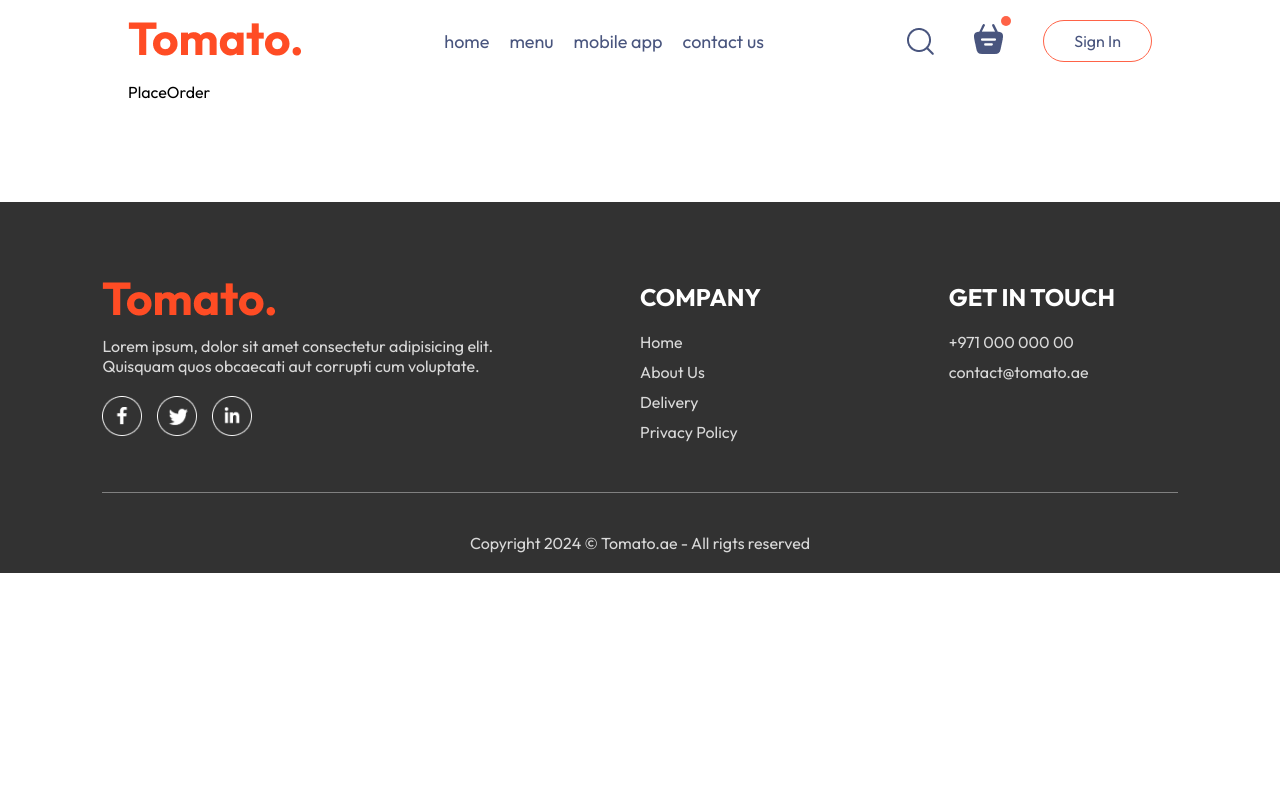
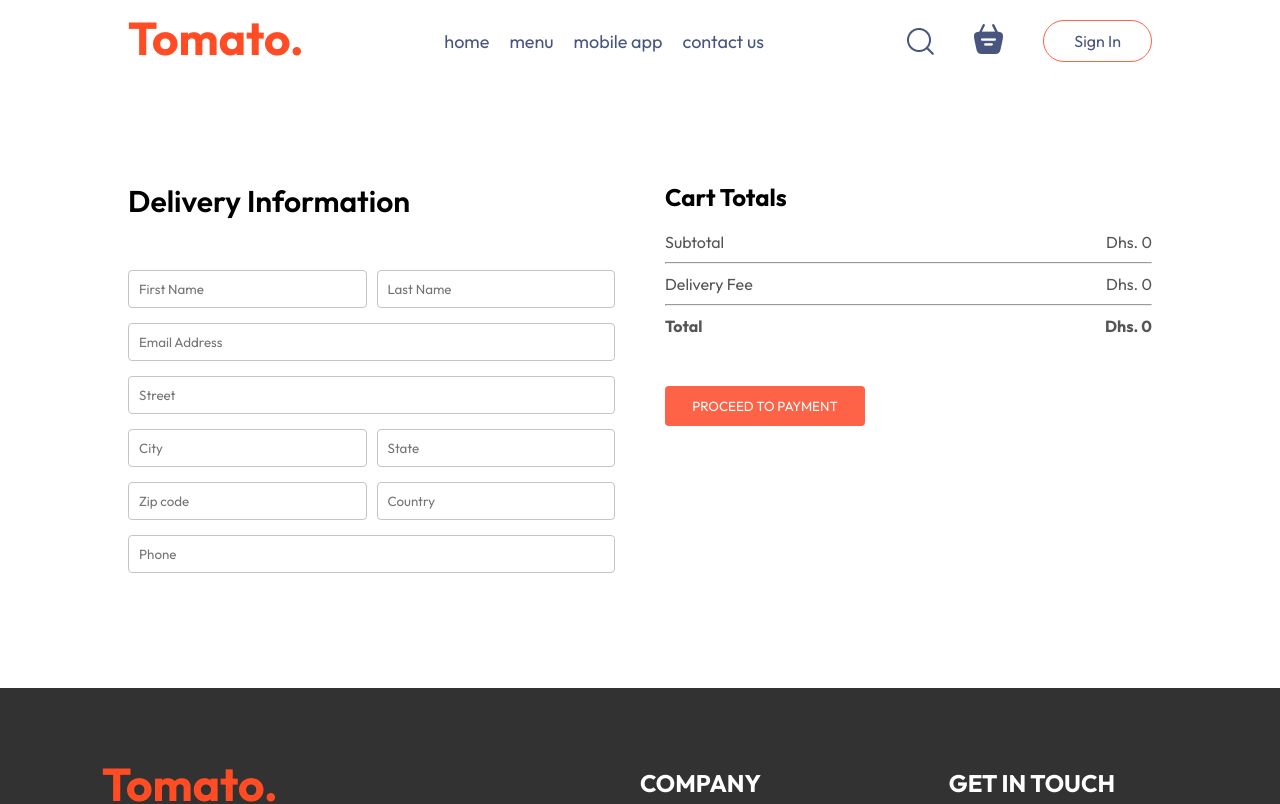
Before and after one commit to sanilal/Food-Delivery-App-Using-React-JS, a React (Vite) app in the folder frontend/: page /order in a window 1280 px wide. Shown: the top 804 px of the page. Built offline with nearby package versions, Linux system fonts and the light colour scheme.

Commit message:
UI completed

```diff
--- a/frontend/src/components/Navbar/Navbar.jsx
+++ b/frontend/src/components/Navbar/Navbar.jsx
@@ -1,10 +1,13 @@
-import React, { useState } from 'react'
+import React, { useContext, useState } from 'react'
 import './Navbar.css'
 import { assets } from '../../assets/assets'
 import { Link } from 'react-router-dom'
+import { StoreContext } from '../../context/StoreContext'
 
 const Navbar = ({setShowLogin}) => {
     const [menu, setMenu] = useState("home")
+    const {getTotalCartAmount} = useContext(StoreContext)
+
   return (
     <div className='navbar'>
         <Link to='/'>
@@ -24,7 +27,7 @@
                     <img src={assets.basket_icon} alt="" />
                 </Link>
 
-                <div className="dot"></div>
+                <div className={getTotalCartAmount()===0?"":"dot"}></div>
             </div>
             <button onClick={()=>setShowLogin(true)} className=''>Sign In</button>
         </div>
--- a/frontend/src/pages/Cart/Cart.jsx
+++ b/frontend/src/pages/Cart/Cart.jsx
@@ -1,9 +1,11 @@
 import React, { useContext } from 'react'
 import './Cart.css'
 import { StoreContext } from '../../context/StoreContext'
+import { useNavigate } from 'react-router-dom'
 
 const Cart = () => {
   const {cartItems, food_list, removeFromCart, getTotalCartAmount} = useContext(StoreContext)
+  const navigate = useNavigate();
   return (
     <div className='cart'>
       <div className="cart-items">
@@ -47,15 +49,15 @@
             <hr />
             <div className="cart-total-details">
               <p>Delivery Fee</p>
-              <p>Dhs. {2}</p>
+              <p>Dhs. {getTotalCartAmount()===0?0:2}</p>
             </div>
             <hr />
             <div className="cart-total-details">
               <b>Total</b>
-              <b>Dhs. {getTotalCartAmount()+2}</b>
+              <b>Dhs. {getTotalCartAmount()===0?0:getTotalCartAmount()+2}</b>
             </div>
           </div>
-            <button>PROCEED TO CHECKOUT</button>
+            <button onClick={()=>navigate('/order')}>PROCEED TO CHECKOUT</button>
         </div>
           <div className="cart-promocode">
             <p>If you have a promo code, Enter it here</p>
--- a/frontend/src/pages/PlaceOrder/PlaceOrder.css
+++ b/frontend/src/pages/PlaceOrder/PlaceOrder.css
@@ -0,0 +1,35 @@
+.place-order {
+    display: flex;
+    align-items: start;
+    justify-content: space-between;
+    gap: 50px;
+    margin-top: 100px;
+}
+.place-order-left {
+    width: 100%;
+    max-width: max(30%, 500px);
+}
+.place-order-left .title {
+    font-size: 30px;
+    font-weight: 600;
+    margin-bottom: 50px;
+}
+.place-order-left input {
+    margin-bottom: 15px;
+    width: 100%;
+    padding: 10px;
+    border: 1px solid #c5c5c5;
+    border-radius: 4px;
+    outline-color: tomato;
+}
+.place-order-left .multi-fields {
+    display: flex;
+    gap: 10px;
+}
+.place-order-right {
+    width: 100%;
+    max-width: max(40%,500px);
+}
+.place-order .cart-total button {
+    margin-top: 30px;
+}
--- a/frontend/src/pages/PlaceOrder/PlaceOrder.jsx
+++ b/frontend/src/pages/PlaceOrder/PlaceOrder.jsx
@@ -1,9 +1,52 @@
-import React from 'react'
+import React, { useContext } from 'react'
 import './PlaceOrder.css'
+import { StoreContext } from '../../context/StoreContext'
 
 const PlaceOrder = () => {
+  const {getTotalCartAmount} = useContext(StoreContext)
   return (
-    <div>PlaceOrder</div>
+    <form className='place-order'>
+      <div className="place-order-left">
+        <p className="title">Delivery Information</p>
+        <div className="multi-fields">
+          <input type="text" placeholder='First Name' />
+          <input type="text" placeholder='Last Name' />
+        </div>
+          <input type="email" placeholder='Email Address' />
+          <input type="text" placeholder='Street' />
+          <div className="multi-fields">
+          <input type="text" placeholder='City' />
+          <input type="text" placeholder='State' />
+        </div>
+        <div className="multi-fields">
+          <input type="text" placeholder='Zip code' />
+          <input type="text" placeholder='Country' />
+        </div>
+        <input type="text" placeholder='Phone' />
+      </div>
+      <div className="place-order-right">
+      <div className="cart-total">
+          <h2>Cart Totals</h2>
+          <div>
+            <div className="cart-total-details">
+                <p>Subtotal</p>
+                <p>Dhs. {getTotalCartAmount()}</p>
+            </div>
+            <hr />
+            <div className="cart-total-details">
+              <p>Delivery Fee</p>
+              <p>Dhs. {getTotalCartAmount()===0?0:2}</p>
+            </div>
+            <hr />
+            <div className="cart-total-details">
+              <b>Total</b>
+              <b>Dhs. {getTotalCartAmount()===0?0:getTotalCartAmount()+2}</b>
+            </div>
+          </div>
+            <button>PROCEED TO PAYMENT</button>
+        </div>
+      </div>
+    </form>
   )
 }
 
```
Lines whose indentation alone changed are shown as unchanged.
